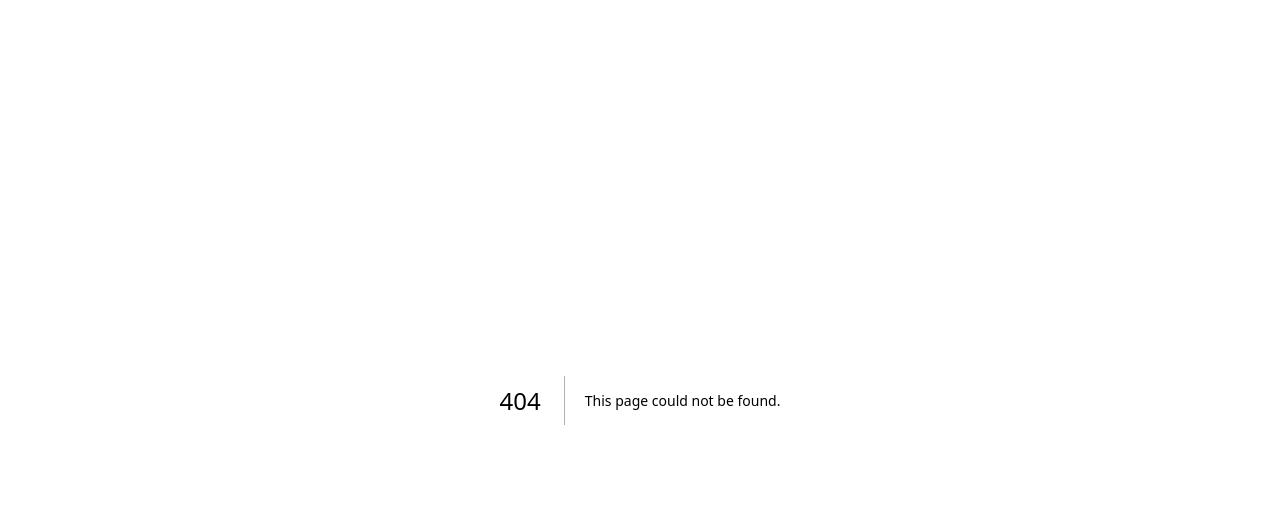
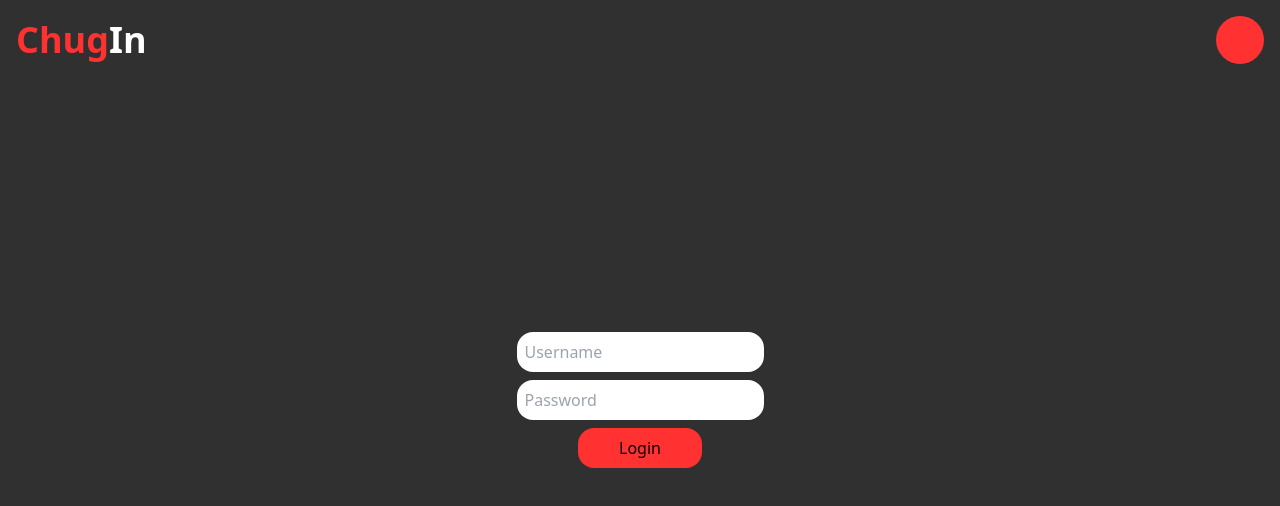
Before and after one commit to inspizzz/chug, a Next.js app: page /login in a window 1280 px wide. Before the commit this address had no page. Shown: the top 506 px of the page. Built offline with nearby package versions, Linux system fonts and the light colour scheme.

Commit message:
started the login page

```diff
--- /dev/null
+++ b/app/login/page.jsx
@@ -0,0 +1,32 @@
+'use client'
+
+import { TopBar } from "@/components/User/TopBar";
+import { useState } from "react";
+
+export default function Login() {
+
+	const [ username, setUsername ] = useState("")
+	const [ password, setPassword ] = useState("")
+
+	const Submit = (e) => {
+		e.preventDefault()
+
+		console.log("Submitted")
+
+		console.log(username)
+		console.log(password)
+
+	}
+	return (
+		<div className="w-full h-full bg-primary flex flex-col justify-center">
+			<TopBar name="In" />
+
+			<form className="flex flex-col justify-center self-center gap-2" onSubmit={Submit}>
+				<input type="text" className="p-2 bg-white border-none rounded-2xl" onChange={(e) => setUsername(e.target.value)} placeholder="Username" />
+				<input type="password" className="p-2 bg-white border-none rounded-2xl" onChange={(e) => setPassword(e.target.value)} placeholder="Password" />
+				<button type="submit" className="w-1/2 bg-secondary rounded-2xl p-2 self-center cursor-pointer">Login</button>
+			</form>
+		</div>
+
+	)
+}
--- a/tailwind.config.js
+++ b/tailwind.config.js
@@ -12,6 +12,12 @@ module.exports = {
         "gradient-conic":
           "conic-gradient(from 180deg at 50% 50%, var(--tw-gradient-stops))",
       },
+	  colors: {
+		"primary": "#303030",
+		"secondary": "#FF3131",
+		"accent": "#393939",
+		"text": "#FFFFFF",
+	  },
     },
   },
   plugins: [],
```
Also changed, not shown: contexts/userContext.jsx (added).
